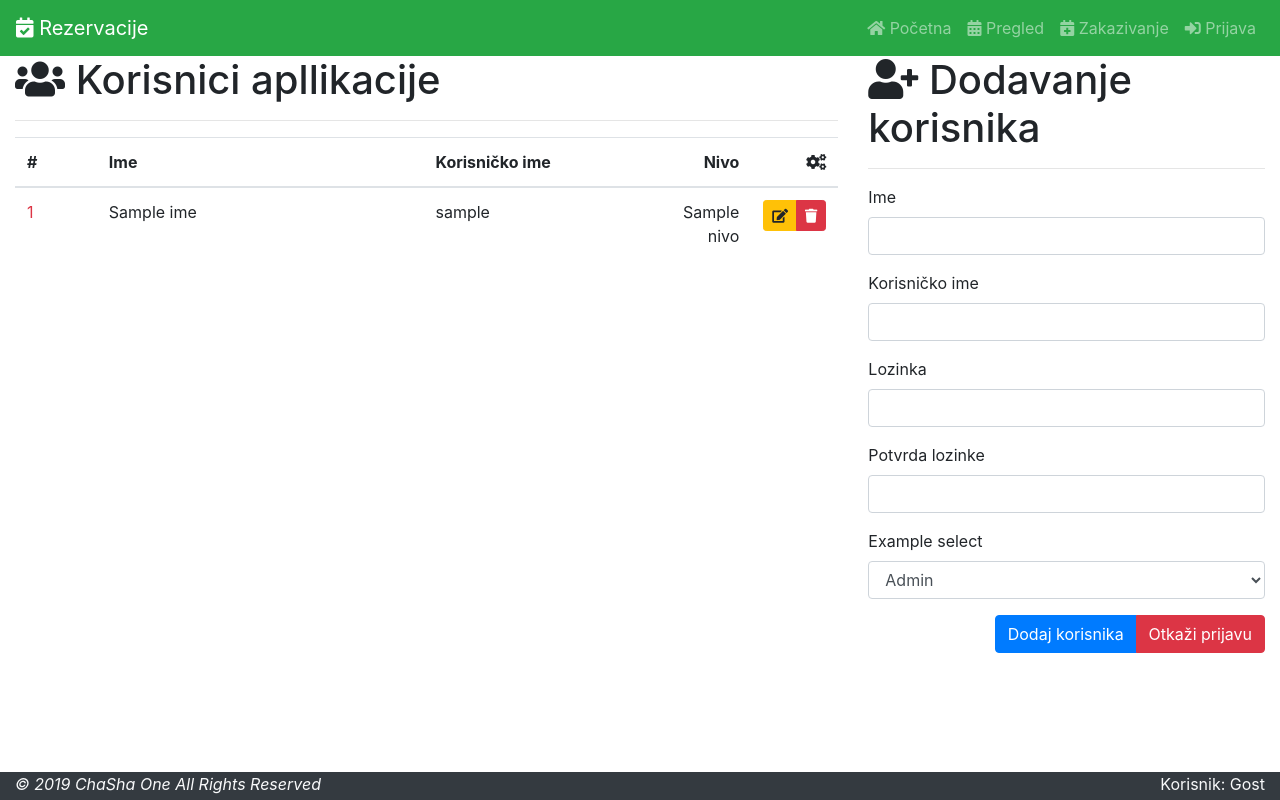
After one commit to chana-chh/rezervacije, a PHP site: template app/views/korisnik/lista.twig in a window 1280 px wide. The commit adds this page. Run offline with PHP 8.4, Linux system fonts and the light colour scheme; the template is opened without the code that fills it: most values are stand-ins (such as "Sample title", 1, 10 or a date in 2020); some libraries are stand-ins or nearby versions.

Commit message:
minor changes

```diff
--- a/app/routes.php
+++ b/app/routes.php
@@ -12,4 +12,5 @@ $app->group('', function () {
 
 $app->group('', function () {
     $this->get('/odjava', '\App\Controllers\AuthController:getOdjava')->setName('odjava');
+    $this->get('/admin/korisnik-lista', '\App\Controllers\KorisnikController:getKorisnikLista')->setName('admin.korisnik.lista');
 })->add(new AuthMiddleware($container));
--- a/app/views/home.twig
+++ b/app/views/home.twig
@@ -1,6 +1,8 @@
 {% extends "templates/app.twig" %} {% block stil %} {% endblock stil %} {% block
 naslov %}
-<h1 class="text-center"><i class="fas fa-calendar-check"></i> Rezervacije</h1>
+<h1 class="text-center display-1">
+  <i class="fas fa-calendar-check"></i> Rezervacije
+</h1>
 <hr />
 <p>
   Lorem ipsum dolor sit, amet consectetur adipisicing elit. Aperiam omnis unde
@@ -15,7 +17,5 @@ naslov %}
   Molestiae ratione obcaecati hic minus enim, dolorem sint!
 </p>
 
-<p>NIVO: {{ auth.user.nivo }}</p>
-
 {% endblock naslov %} {% block sadrzaj %} {% endblock sadrzaj %} {% block
 traka%} {% endblock traka %} {% block skripta %} {% endblock skripta %}
--- /dev/null
+++ b/app/views/korisnik/lista.twig
@@ -0,0 +1,108 @@
+{% extends "templates/app.twig" %} {% block stil %} {% endblock stil %} {% block
+naslov %} {% endblock naslov %} {% block sadrzaj %}
+<h1><i class="fas fa-users"></i> Korisnici apllikacije</h1>
+<hr />
+<table class="table">
+  <thead>
+    <tr>
+      <th class="w-10">#</th>
+      <th class="w-40">Ime</th>
+      <th class="w-30">Korisničko ime</th>
+      <th class="w-10 text-right">Nivo</th>
+      <th class="w-10 text-right"><i class="fas fa-cogs"></i></th>
+    </tr>
+  </thead>
+  <tbody>
+    {% for korisnik in data.data %}
+    <tr>
+      <td class="text-danger">{{ korisnik.id }}</td>
+      <td>{{ korisnik.ime }}</td>
+      <td>{{ korisnik.korisnicko_ime }}</td>
+      <td class="text-right">{{ korisnik.nivo }}</td>
+      <td class="text-right">
+        <div class="btn-group btn-group-sm">
+          <a class="btn btn-warning" href=""><i class="fas fa-edit"></i></a>
+          <a class="btn btn-danger" href=""><i class="fas fa-trash"></i></a>
+        </div>
+      </td>
+    </tr>
+    {% endfor %}
+  </tbody>
+</table>
+<nav>
+	<ul class="pagination">
+		{% for button in data.links.buttons %}
+		<li class="page-item{{ button.current ? ' active' : '' }}">
+			<a class="page-link" href="{{ button.url }}">{{ button.page }}</a>
+		</li>
+		{% endfor %}
+	</ul>
+</nav>
+{% endblock sadrzaj %} {% block traka%}
+<h1><i class="fas fa-user-plus"></i> Dodavanje korisnika</h1>
+<hr />
+<form action="" method="POST">
+  {{ csrf | raw }}
+  <div class="form-group">
+    <label for="ime">Ime</label>
+    <input
+      class="form-control"
+      type="text"
+      name="ime"
+      id="ime"
+      value="{{ old.ime }}"
+      autocomplete="off"
+    />
+  </div>
+  <div class="form-group">
+    <label for="korisnicko_ime">Korisničko ime</label>
+    <input
+      class="form-control"
+      type="text"
+      name="korisnicko_ime"
+      id="korisnicko_ime"
+      value="{{ old.korisnicko_ime }}"
+      autocomplete="off"
+    />
+  </div>
+  <div class="form-group">
+    <label for="lozinka" class="uk-form-label">Lozinka</label>
+    <input
+      class="form-control"
+      type="password"
+      name="lozinka"
+      id="lozinka"
+      class="uk-input"
+      autocomplete="new-password"
+    />
+  </div>
+  <div class="form-group">
+    <label for="lozinka_potvrda" class="uk-form-label">Potvrda lozinke</label>
+    <input
+      class="form-control"
+      type="password"
+      name="lozinka_potvrda"
+      id="lozinka_potvrda"
+      class="uk-input"
+      autocomplete="off"
+    />
+  </div>
+
+  <div class="form-group">
+    <label for="nivo">Example select</label>
+    <select class="form-control" id="nivo" name="nivo">
+      <option value="0">Admin</option>
+      <option value="100">Tehničar</option>
+      <option value="200">Lekar</option>
+      <option value="300">Vlasnik</option>
+    </select>
+  </div>
+
+  <div class="btn-group float-right">
+    <input type="submit" value="Dodaj korisnika" class="btn btn-primary" />
+    <a href="{{ path_for('admin.korisnik.lista') }}" class="btn btn-danger"
+      >Otkaži prijavu</a
+    >
+  </div>
+</form>
+{% endblock traka %} {% block skripta %} {% endblock skripta %}
--- a/app/views/templates/inc/navigation.twig
+++ b/app/views/templates/inc/navigation.twig
@@ -1,4 +1,4 @@
-<nav class="navbar navbar-dark bg-info text-light navbar-expand-lg sticky-top">
+<nav class="navbar navbar-dark bg-success text-light navbar-expand-lg sticky-top">
   <a href="{{ path_for('pocetna') }}" class="navbar-brand"
     ><i class="fas fa-calendar-check"></i> Rezervacije</a
   >
@@ -48,15 +48,15 @@
           class="dropdown-menu dropdown-menu-right"
           aria-labelledby="navbarDropdown"
         >
-          <a class="dropdown-item" href="#">Action</a>
+          <a class="dropdown-item" href="{{ path_for('admin.korisnik.lista') }}"
+            >Korisnici</a
+          >
           <a class="dropdown-item" href="#">Another action</a>
           <div class="dropdown-divider"></div>
           <a class="dropdown-item" href="#">Something else here</a>
         </div>
       </li>
-      {% endif %}
-
-      {% if auth.logged %}
+      {% endif %} {% if auth.logged %}
       <li class="nav-item">
         <a class="nav-link" href="{{ path_for('odjava') }}"
           ><i class="fas fa-sign-out-alt"></i> Odjava</a
--- a/pub/css/app.css
+++ b/pub/css/app.css
@@ -11,3 +11,63 @@ body {
 #sticky-footer {
   flex-shrink: none;
 }
+
+.w-5 {
+  width: 5% !important;
+}
+
+.w-10 {
+  width: 10% !important;
+}
+
+.w-15 {
+  width: 15% !important;
+}
+
+.w-20 {
+  width: 20% !important;
+}
+
+.w-25 {
+  width: 25% !important;
+}
+
+.w-30 {
+  width: 30% !important;
+}
+
+.w-35 {
+  width: 35% !important;
+}
+
+.w-40 {
+  width: 40% !important;
+}
+
+.w-45 {
+  width: 45% !important;
+}
+
+.w-50 {
+  width: 50% !important;
+}
+
+.w-60 {
+  width: 60% !important;
+}
+
+.w-70 {
+  width: 70% !important;
+}
+
+.w-80 {
+  width: 80% !important;
+}
+
+.w-90 {
+  width: 90% !important;
+}
+
+.w-100 {
+  min-width: 100% !important;
+}
```
Also changed, not shown: app/Controllers/KorisnikController.php (+6 -2 lines), 1 other file.
